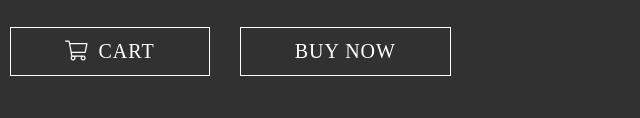
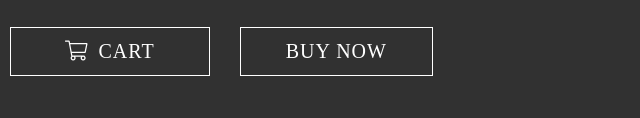
Before and after one commit to humangut/OpenShop, a plain HTML site: page apple.html in a window 1280 px wide. Shown: the part 834-952 px from the top of the page, 640-1280 px from the left. Drawn offline with Linux system fonts and the light colour scheme; a web font is replaced by a local one.

Commit message:
Update style.css

```diff
--- a/style/style.css
+++ b/style/style.css
@@ -886,7 +886,7 @@ nav{
 
     border: 1px solid var(--cWhite);
 
-    padding: 12px 54px;
+    padding: 12px 45px;
 }
 
 .section__apple-img img{
```
